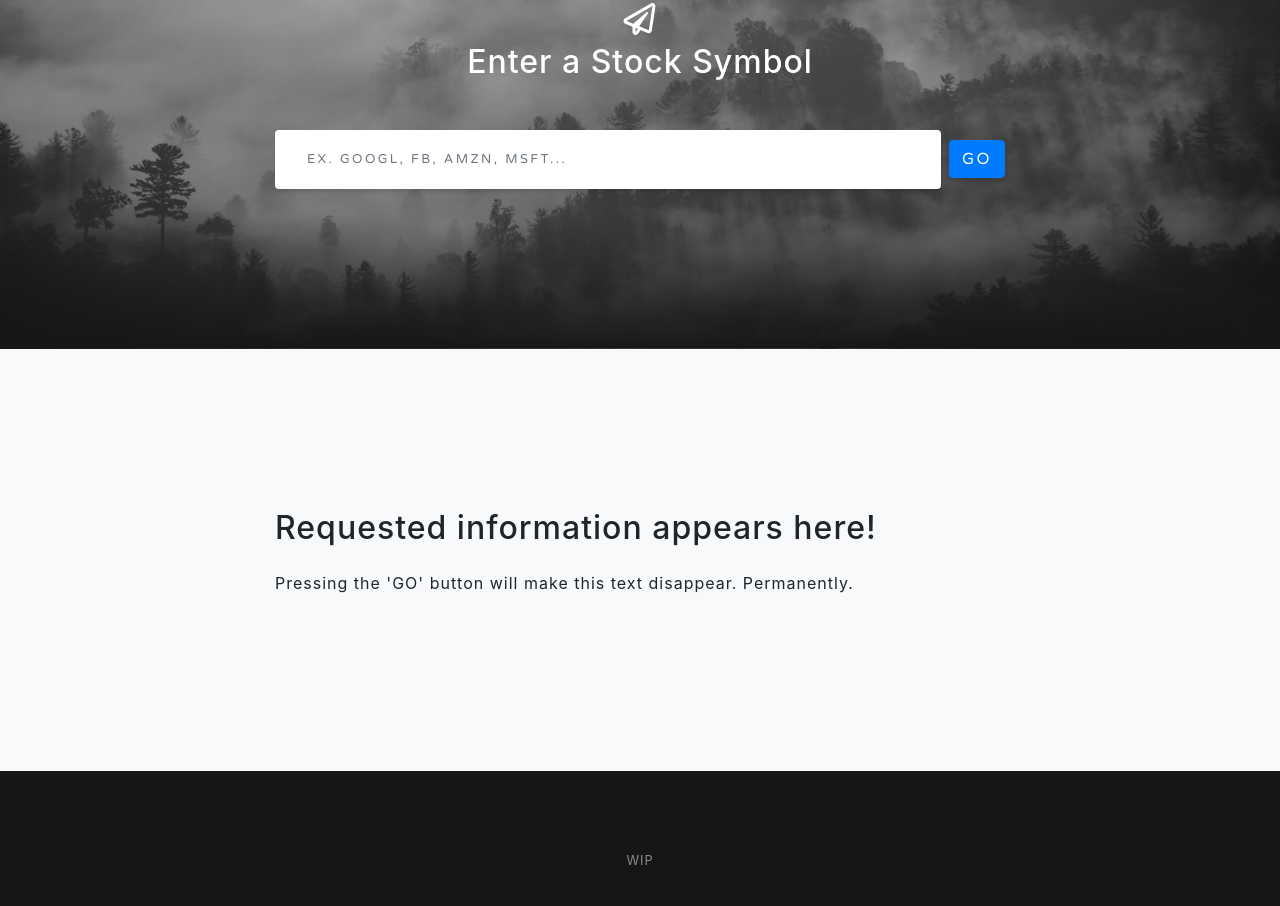
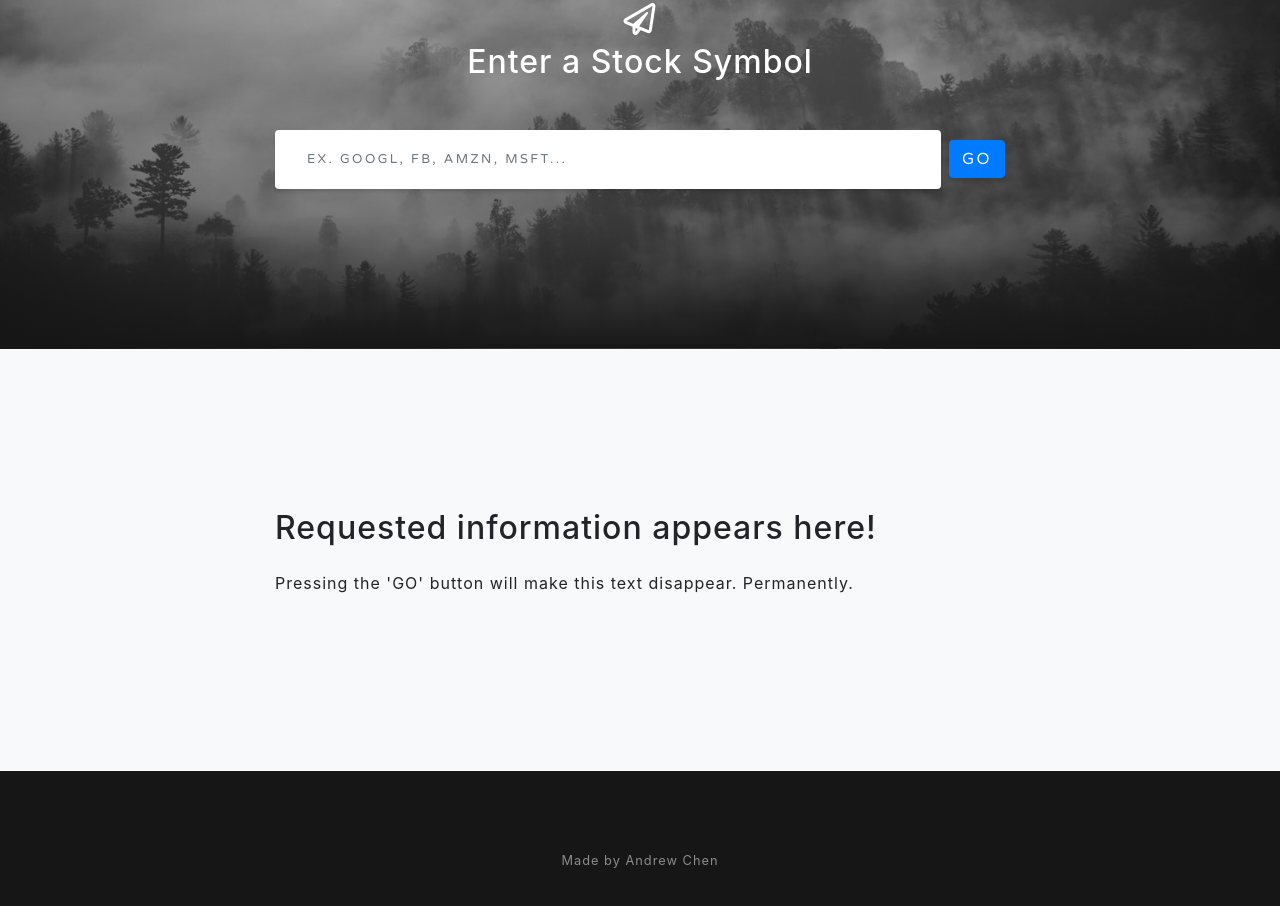
Before and after one commit to andrew-ch/stocked, a website with bundled scripts: page index.html in a window 1280 px wide. Shown: the part 3169-4075 px from the top of the page. Built offline with nearby package versions, Linux system fonts and the light colour scheme.

Commit message:
Edited footer.

```diff
--- a/index.html
+++ b/index.html
@@ -341,7 +341,7 @@ path {
     <!-- Footer -->
     <footer class="bg-black small text-center text-white-50">
       <div class="container">
-         WIP
+         Made by Andrew Chen
       </div>
     </footer>
 
```
Also changed, not shown: img/template.png (added).
